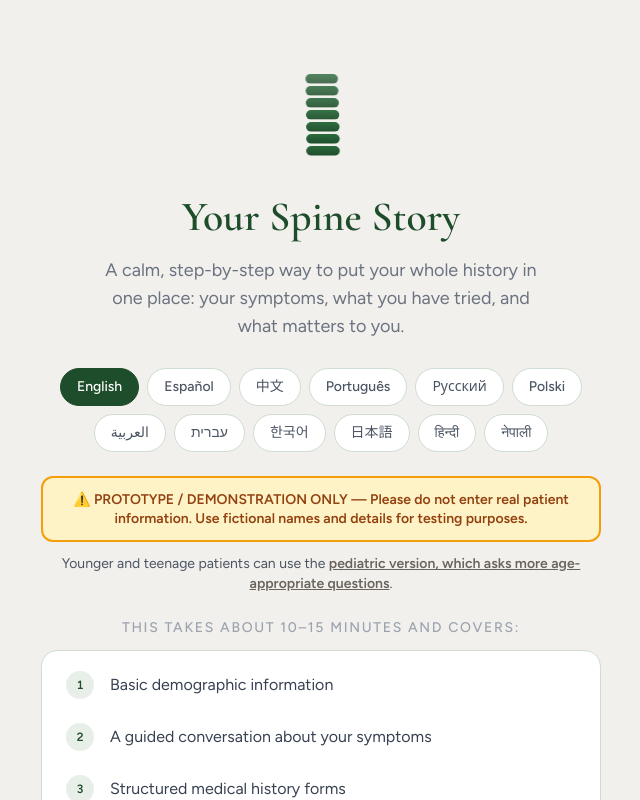
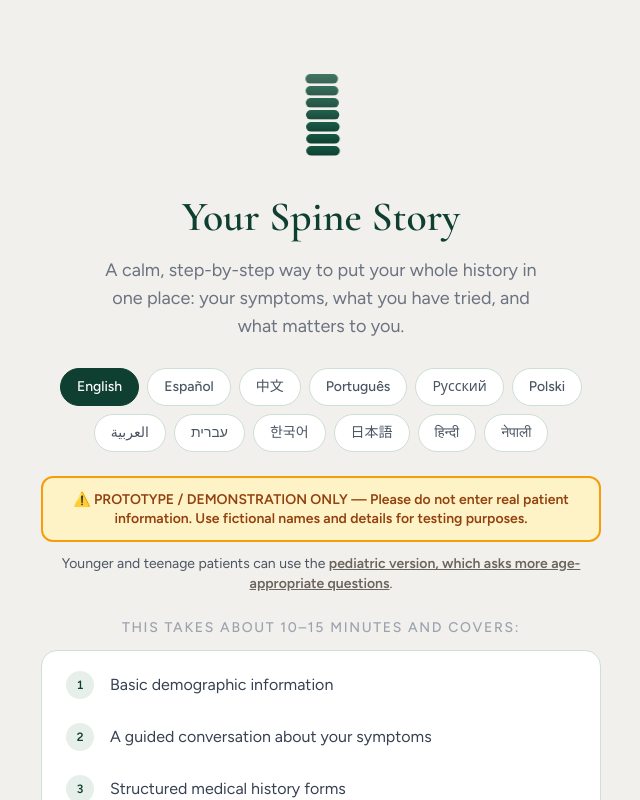
Before and after one commit to rnjcbwy/AdultSpineintakechatbot, a Next.js app: page / in a window 1280 px wide. Shown: the top 800 px of the page, without its empty margins (319-959 px from the left). Built offline with nearby package versions, Linux system fonts and the light colour scheme.

Commit message:
Deeper green: dark emerald for the primary colour
Co-Authored-By: Claude Fable 5.1 <noreply@anthropic.com>

```diff
--- a/app/diagram-lab/page.js
+++ b/app/diagram-lab/page.js
@@ -196,7 +196,7 @@ function SpineLevels() {
               <rect x={xAt(i) - w / 2} y={y} width={w} height={14} rx={4}
                 fill={on ? '#7E756E' : '#ECE8E1'} stroke={on ? '#574F49' : '#A9A197'} strokeWidth={1.4} />
               <text x={xAt(i) + w / 2 + 6} y={y + 11} fontSize={9}
-                fill={on ? '#1E4D2B' : '#9CA3AF'} fontWeight={on ? 700 : 400}>{lv.id}</text>
+                fill={on ? '#0E3F31' : '#9CA3AF'} fontWeight={on ? 700 : 400}>{lv.id}</text>
             </g>
           );
         })}
--- a/app/globals.css
+++ b/app/globals.css
@@ -7,8 +7,8 @@
    ============================================================================ */
 
 :root {
-  --navy-600: #1E4D2B;
-  --navy-500: #2A6A3C;
+  --navy-600: #0E3F31;
+  --navy-500: #155842;
   --teal-400: #7E756E;
   --cream-100: #F1F0EC;
 }
--- a/components/SignaturePad.js
+++ b/components/SignaturePad.js
@@ -2,7 +2,7 @@
 
 import { useEffect, useRef, useState } from 'react';
 
-const INK = '#1E4D2B';
+const INK = '#0E3F31';
 const TEAL = '#7E756E';
 
 const S = {
--- a/components/steps/Welcome.js
+++ b/components/steps/Welcome.js
@@ -96,8 +96,8 @@ function SpineLogo() {
     <svg viewBox="0 0 100 120" className="spine-logo mx-auto" aria-hidden="true">
       <defs>
         <linearGradient id="spineGrad" x1="0%" y1="0%" x2="0%" y2="100%">
-          <stop offset="0%" stopColor="#2A6A3C" />
-          <stop offset="100%" stopColor="#1E4D2B" />
+          <stop offset="0%" stopColor="#155842" />
+          <stop offset="100%" stopColor="#0E3F31" />
         </linearGradient>
       </defs>
       {vertebrae.map((y, i) => (
--- a/scripts/build-intake-pdf.mjs
+++ b/scripts/build-intake-pdf.mjs
@@ -89,7 +89,7 @@ async function loadLib() {
 // ---------------------------------------------------------------------------
 const hex = (h) => rgb(parseInt(h.slice(1, 3), 16) / 255, parseInt(h.slice(3, 5), 16) / 255, parseInt(h.slice(5, 7), 16) / 255);
 const C = {
-  navy: hex('#1E4D2B'),
+  navy: hex('#0E3F31'),
   teal: hex('#A9A197'),
   tealDark: hex('#1F8F8D'),
   intro: hex('#27557D'),
--- a/tailwind.config.js
+++ b/tailwind.config.js
@@ -12,16 +12,16 @@ module.exports = {
         // teal-400 the same hue darkened enough to read as text on white.
         // Holy Name Medical Center's navy, as the ink colour.
         navy: {
-          50: '#E8EFE9',
-          100: '#CFDDD2',
-          200: '#A9C2AF',
-          300: '#7DA389',
-          400: '#4F8460',
-          500: '#2A6A3C',
-          600: '#1E4D2B',
-          700: '#163A20',
-          800: '#10301C',
-          900: '#0B2014',
+          50: '#E6EFEA',
+          100: '#CDDFD6',
+          200: '#A4C6B8',
+          300: '#6FA38F',
+          400: '#2E7A5E',
+          500: '#155842',
+          600: '#0E3F31',
+          700: '#0B352A',
+          800: '#082B22',
+          900: '#06201A',
         },
         teal: {
           50: '#F0ECE6',
```
